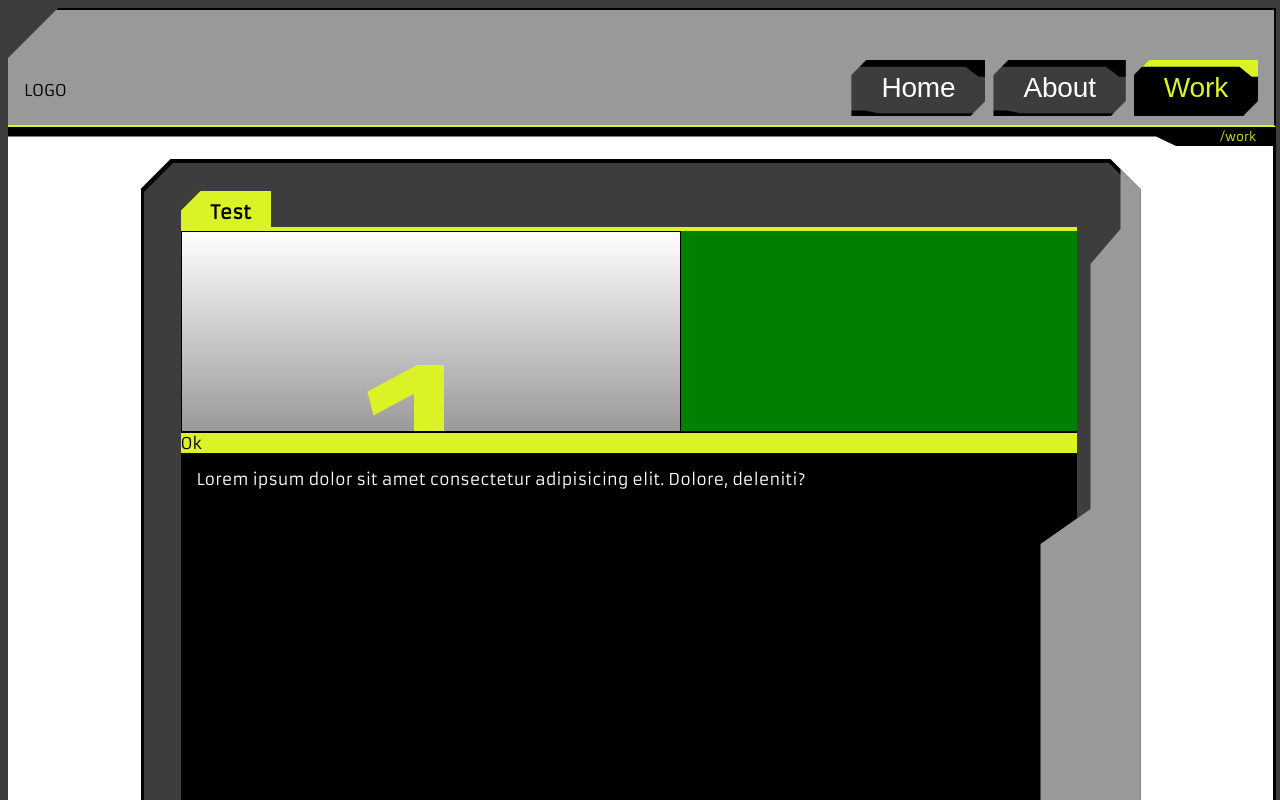
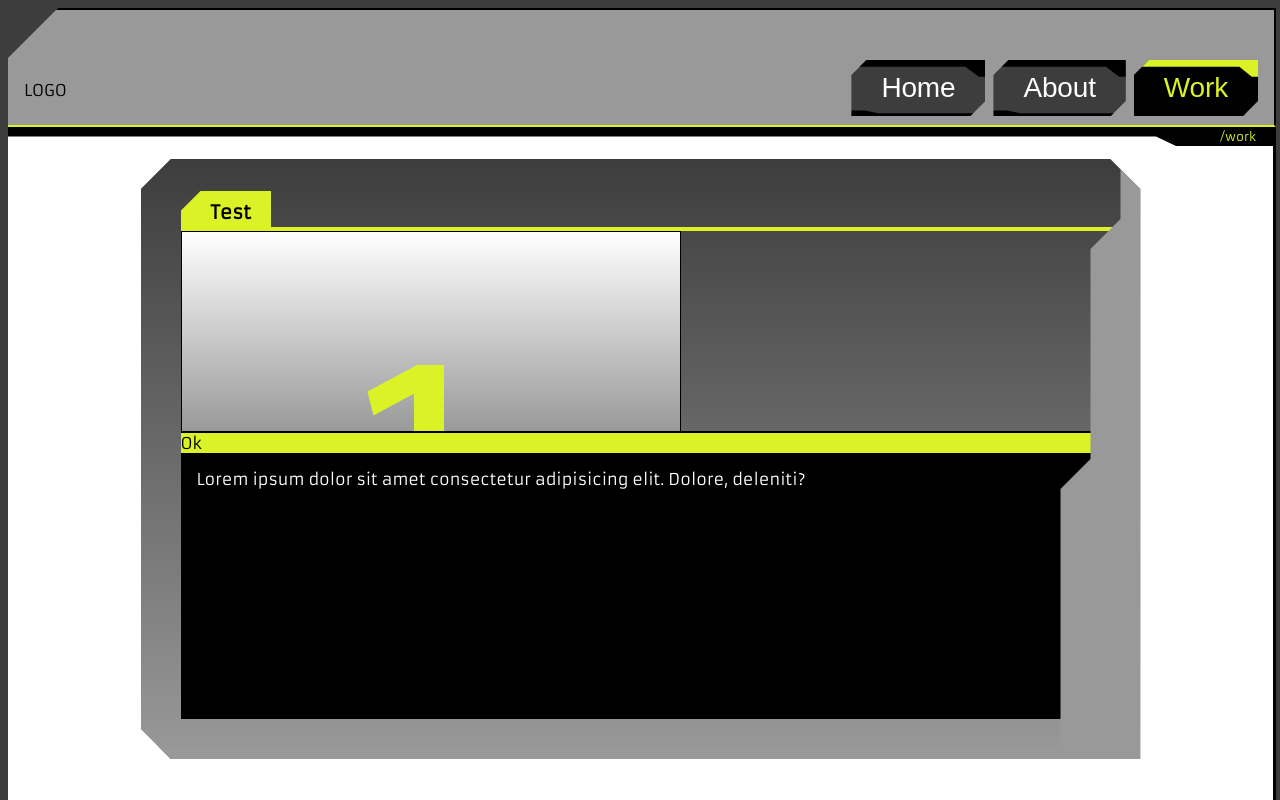
Before and after one commit to ChrisJackem/port_app, a Next.js app: page /work in a window 1280 px wide. Shown: the top 800 px of the page. Built offline with nearby package versions, Linux system fonts and the light colour scheme; a web font is replaced by a local one.

Commit message:
Work Styles 5

```diff
--- a/src/components/work_container/work_container.css
+++ b/src/components/work_container/work_container.css
@@ -1,35 +1,33 @@
 .work-container{
     position: relative;
-    min-height: 700px;
+    min-height: 600px;
     max-width: 1000px;
     min-width: 50%;
     display: grid;
     grid-template-rows: min-content 200px 1fr;
-    background-color: var(--darkest);
+    /* background-color: var(--background, #000);
+    background: linear-gradient(var(--background, #000), var(--midground, #CCC)); */
     margin: 0 auto;
-    padding: 2rem 4rem 1rem 2.5rem;
+    padding: 2rem 10px 2.5rem 2.5rem;
     transition: all 500ms ease-out;
     clip-path: polygon(30px 0, calc(100% - 30px) 0, 100% 30px, 100% 100%, 30px 100%, 0 calc(100% - 30px), 0 30px );
-    /* clip-path: polygon(4% 0, 95% 0, 100% 5%, 100% 100%, 4% 100%, 0 95%, 0 5% ); */
+    /* filter: drop-shadow(0px 0px 5px black); */
+
 }
-
     /* Decoration */
     .work-container::after, .work-container::before{
         content: ''; position: absolute; top: 0; left: 0; width: 100%; height: 100%;
     }
-.work-container::after{
+    .work-container::after{/* side */
+        z-index: 99;
         background-color: var(--midground, #ccc);
-    clip-path: polygon(98% 0, 98% 10%, 95% 15%, 95% 50%, 90% 55%, 90% 98%, 0 98%, 0 100%, 100% 100%, 100% 0);
+        clip-path: polygon( 98% 0, 98% 10%, 95% 15%, 95% 50%, 92% 55%, 92% 98%, 0 98%, 0 100%, 100% 100%, 100% 0);
     }
-.work-container::before{
-    top: 2px;
-    z-index: -1;
-    clip-path: inherit;
-    background-color: var(--background, #000);
-    transform: scale(0.995);
+    .work-container::before{/* back */
+        z-index: -2;
+        background: linear-gradient(var(--background, #000), var(--midground, #CCC));
+        clip-path: polygon(30px 0, calc(100% - 30px) 0, 100% 30px, 100% 100%, 30px 100%, 0 calc(100% - 30px), 0 30px );
     }
-
-
 
 .work-title{
     /* background-color: red; */
@@ -37,7 +35,8 @@
 
 .work-content{
     overflow: hidden;
-    background-color: green;
+    /* background-color: black;
+    background-color: rgba(0,0,0, 0.2); */
     /* height: 20px; */
     transition: all 1s ease-out;
 }
@@ -55,20 +54,20 @@
 }
 
 .work-child-inner-container{
-    padding: 1rem 3rem 1rem 1rem;
+    padding: 1rem 9% 1rem 1rem;
 }
-
-
 
 @media screen and (max-width: 600px) {
     .work-container{
         padding: 1.2rem;
     }
 
+    .work-child-inner-container{
+        padding: 1rem;
+    }
+
     /* Move decoration */
     .work-container::after{
         transform: scale(1.09);
     }
-
-
 }
--- a/src/components/work_container/work_container.tsx
+++ b/src/components/work_container/work_container.tsx
@@ -63,35 +63,23 @@ const WorkContainer = ({ title, conf, children }: {
   const viewed_class = isInView ? 'viewed' : '';
 
   return (
-    <motion.section
+    <motion.section className={`work-container ${viewed_class} ${ready_class}`}
         key={title}
         variants={variantsContainer}
         whileInView= {{transform: "scale(1)", opacity: 1}}
         ref={container_ref}
-        className={`work-container ${viewed_class} ${ready_class}`}
     >
-      <motion.div
+      <motion.div className="work-title"
         key={title}
-        className="work-title"
         initial={{ x: 100 }}
         whileInView={{ x: 0 }}
       >
-        <ChipHeader
-          title={title}
-          colBg='var(--accent, red)'
-          colTx='black'
-        />
-        {/* <p>Loading: {loadingStatus}</p>  */}
+        <ChipHeader title={title} colBg='var(--accent, red)' colTx='black' />
       </motion.div>
 
-
-
-
-
-          <motion.div
+          <motion.div className={`work-content`}
               key={`inner-${title}-a`}
               variants={variantSlideIn}
-              className={`work-content`}
           >
             { images && images.map((url, i) => (
               // eslint-disable-next-line @next/next/no-img-element
```
Lines whose indentation alone changed are shown as unchanged.
